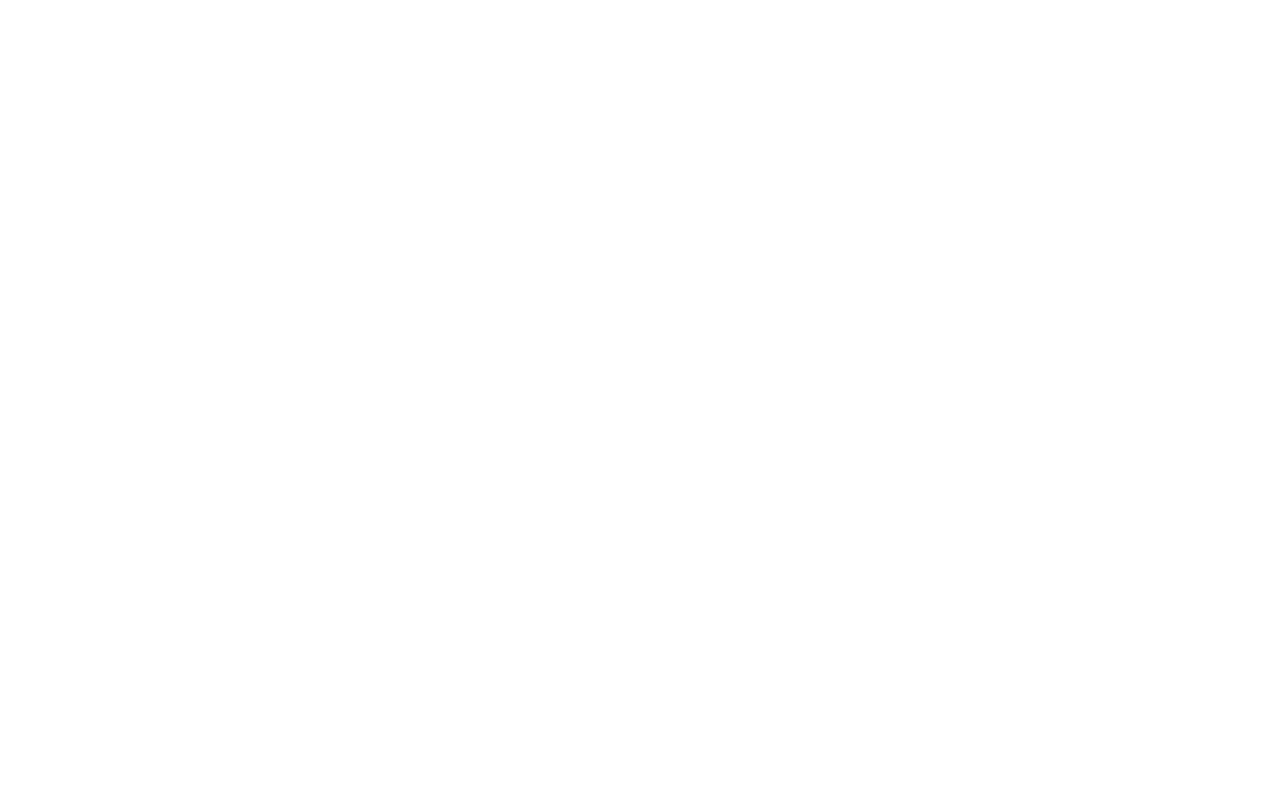
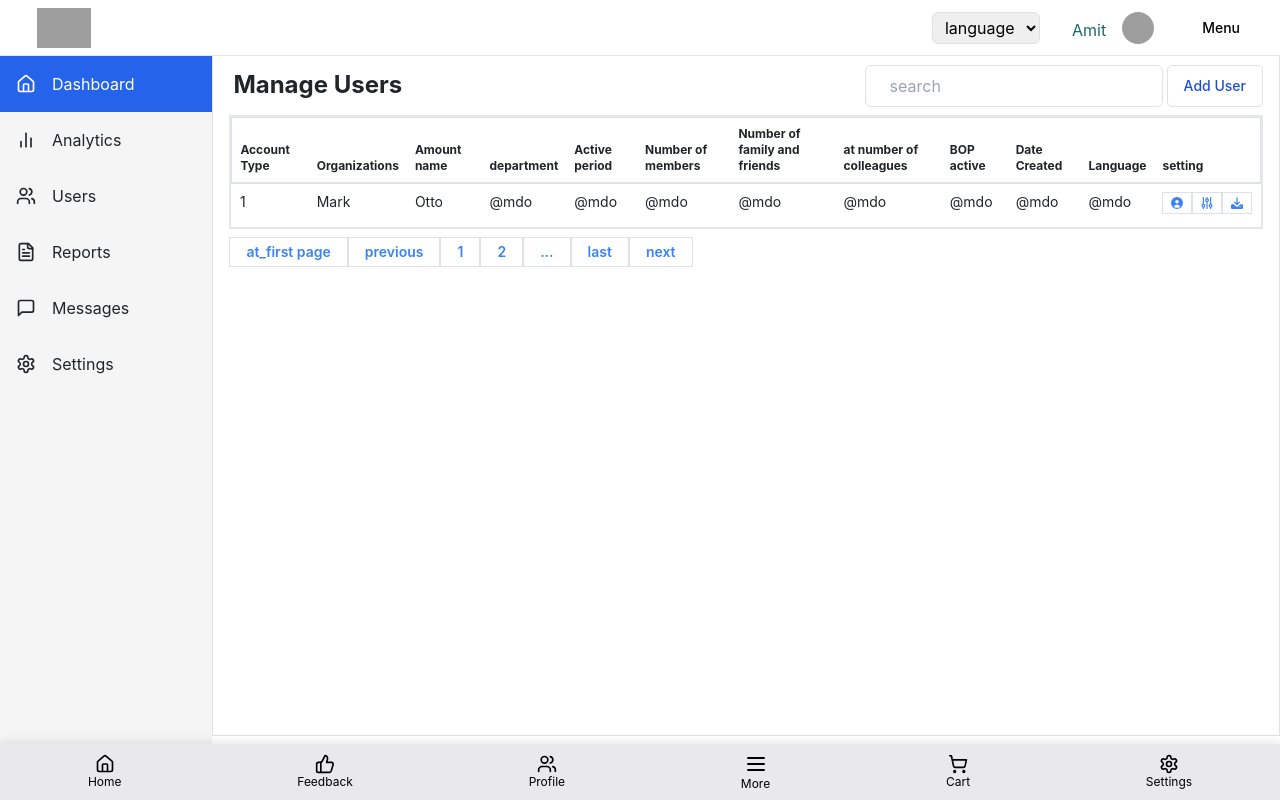
Before and after one commit to amitwe2code/lyvup-frontend, a React (Vite) app: page /patient in a window 1280 px wide. Before the commit this address had no page. Built offline with nearby package versions, Linux system fonts and the light colour scheme; grey boxes are pictures that could not be loaded.

Commit message:
design raj

```diff
--- a/src/App.jsx
+++ b/src/App.jsx
@@ -1,24 +1,26 @@
-import { Suspense } from 'react'
-import { BrowserRouter, Route, Routes } from 'react-router-dom'
-import LoginForm from './pages/common/login/LoginForm'
-import RegisterForm from './pages/common/login/RegisterForm'
-import ForgetPasswordForm from './pages/common/login/ForgetPasswordForm'
-import Dashboard from './pages/admin/Dashboard'
+import { Suspense } from "react";
+import { BrowserRouter, Route, Routes } from "react-router-dom";
+import LoginForm from "./pages/common/login/LoginForm";
+import RegisterForm from "./pages/common/login/RegisterForm";
+import ForgetPasswordForm from "./pages/common/login/ForgetPasswordForm";
+import Dashboard from "./pages/admin/Dashboard";
+import PatientPage from "./pages/common/Patient";
 // import User from './components/other/User'
 
 export default function App() {
   return (
     <Suspense fallback={<div>Loading...</div>}>
-            <div className='box-border '>
+      <div className="box-border ">
         <BrowserRouter>
           <Routes>
-                        <Route path='/' element={<LoginForm />} />
-                        <Route path='/sign' element={<RegisterForm />} />
-                        <Route path='/forget' element={<ForgetPasswordForm />} />
-                        <Route path='/dashboard' element={<Dashboard />} />
+            <Route path="/" element={<LoginForm />} />
+            <Route path="/sign" element={<RegisterForm />} />
+            <Route path="/forget" element={<ForgetPasswordForm />} />
+            <Route path="/dashboard" element={<Dashboard />} />
+            <Route path="/patient" element={<PatientPage />} />
           </Routes>
         </BrowserRouter>
       </div>
     </Suspense>
-    )
+  );
 }
--- /dev/null
+++ b/src/components/admin/Table.jsx
@@ -0,0 +1,171 @@
+import CustomButton from "../common/CustomButton";
+
+export default function MainTable() {
+  return (
+    <>
+      <div className="border-2 w-full overflow-auto">
+        <table className="table table-auto border-collapse m-0">
+          <thead className="bg-white-200">
+            <tr className="h-10 border">
+              <th className="text-xs p-2" scope="col">
+                Account Type{" "}
+              </th>
+              <th className="text-xs p-2" scope="col">
+                Organizations
+              </th>
+              <th className="text-xs p-2" scope="col">
+                Amount name
+              </th>
+              <th className="text-xs p-2" scope="col">
+                department
+              </th>
+              <th className="text-xs p-2" scope="col">
+                Active period{" "}
+              </th>
+              <th className="text-xs p-2" scope="col">
+                Number of members
+              </th>
+              <th className="text-xs p-2" scope="col">
+                Number of family and friends
+              </th>
+              <th className="text-xs p-2" scope="col">
+                at number of colleagues
+              </th>
+              <th className="text-xs p-2" scope="col">
+                BOP active
+              </th>
+              <th className="text-xs p-2" scope="col">
+                Date Created
+              </th>
+              <th className="text-xs p-2" scope="col">
+                Language
+              </th>
+              <th className="text-xs p-2" scope="col">
+                setting
+              </th>
+            </tr>
+          </thead>
+          <tbody className="">
+            <tr className="border-collapse">
+              <td className="text-sm p-2">1</td>
+              <td className="text-sm p-2">Mark</td>
+              <td className="text-sm p-2">Otto</td>
+              <td className="text-sm p-2">@mdo</td>
+              <td className="text-sm p-2">@mdo</td>
+              <td className="text-sm p-2">@mdo</td>
+              <td className="text-sm p-2">@mdo</td>
+              <td className="text-sm p-2">@mdo</td>
+              <td className="text-sm p-2">@mdo</td>
+              <td className="text-sm p-2">@mdo</td>
+              <td className="text-sm p-2">@mdo</td>
+              <td className="text-sm p-2">
+                <div className="inline-flex rounded-sm" role="group">
+                  <button
+                    type="button"
+                    className="px-2 py-1 text-sm border-2 border-blue-500 text-blue-500 hover:bg-blue-500 hover:text-white rounded-md font-semibold transition-all duration-300 ease-in-out focus:outline-none focus:ring-2 focus:ring-blue-500 focus:ring-opacity-50 disabled:bg-gray-400 disabled:cursor-not-allowed border   border-r-0 rounded-none text-center"
+                  >
+                    <svg
+                      className="w-3 h-3"
+                      aria-hidden="true"
+                      xmlns="http://www.w3.org/2000/svg"
+                      fill="currentColor"
+                      viewBox="0 0 20 20"
+                    >
+                      <path d="M10 0a10 10 0 1 0 10 10A10.011 10.011 0 0 0 10 0Zm0 5a3 3 0 1 1 0 6 3 3 0 0 1 0-6Zm0 13a8.949 8.949 0 0 1-4.951-1.488A3.987 3.987 0 0 1 9 13h2a3.987 3.987 0 0 1 3.951 3.512A8.949 8.949 0 0 1 10 18Z" />
+                    </svg>
+                  </button>
+                  <button
+                    type="button"
+                    className="px-2 py-1 text-sm border-2 border-blue-500 text-blue-500 hover:bg-blue-500 hover:text-white rounded-md font-semibold transition-all duration-300 ease-in-out focus:outline-none focus:ring-2 focus:ring-blue-500 focus:ring-opacity-50 disabled:bg-gray-400 disabled:cursor-not-allowed border   border-r-0 rounded-none text-center"
+                  >
+                    <svg
+                      className="w-3 h-3"
+                      aria-hidden="true"
+                      xmlns="http://www.w3.org/2000/svg"
+                      fill="none"
+                      viewBox="0 0 20 20"
+                    >
+                      <path
+                        stroke="currentColor"
+                        strokeLinecap="round"
+                        strokeLinejoin="round"
+                        strokeWidth="2"
+                        d="M4 12.25V1m0 11.25a2.25 2.25 0 0 0 0 4.5m0-4.5a2.25 2.25 0 0 1 0 4.5M4 19v-2.25m6-13.5V1m0 2.25a2.25 2.25 0 0 0 0 4.5m0-4.5a2.25 2.25 0 0 1 0 4.5M10 19V7.75m6 4.5V1m0 11.25a2.25 2.25 0 1 0 0 4.5 2.25 2.25 0 0 0 0-4.5ZM16 19v-2"
+                      />
+                    </svg>
+                  </button>
+                  <button
+                    type="button"
+                    className="px-2 py-1 text-sm border-2 border-blue-500 text-blue-500 hover:bg-blue-500 hover:text-white rounded-md font-semibold transition-all duration-300 ease-in-out focus:outline-none focus:ring-2 focus:ring-blue-500 focus:ring-opacity-50 disabled:bg-gray-400 disabled:cursor-not-allowed border   border-r-0 rounded-none text-center"
+                  >
+                    <svg
+                      className="w-3 h-3"
+                      aria-hidden="true"
+                      xmlns="http://www.w3.org/2000/svg"
+                      fill="currentColor"
+                      viewBox="0 0 20 20"
+                    >
+                      <path d="M14.707 7.793a1 1 0 0 0-1.414 0L11 10.086V1.5a1 1 0 0 0-2 0v8.586L6.707 7.793a1 1 0 1 0-1.414 1.414l4 4a1 1 0 0 0 1.416 0l4-4a1 1 0 0 0-.002-1.414Z" />
+                      <path d="M18 12h-2.55l-2.975 2.975a3.5 3.5 0 0 1-4.95 0L4.55 12H2a2 2 0 0 0-2 2v4a2 2 0 0 0 2 2h16a2 2 0 0 0 2-2v-4a2 2 0 0 0-2-2Zm-3 5a1 1 0 1 1 0-2 1 1 0 0 1 0 2Z" />
+                    </svg>
+                  </button>
+                </div>
+              </td>
+            </tr>
+          </tbody>
+        </table>
+      </div>
+      <div className="flex justify-start my-2">
+        <CustomButton
+          variant="outline"
+          size="small"
+          className="rounded-none border px-3  "
+        >
+          at_first page
+        </CustomButton>
+        <CustomButton
+          variant="outline"
+          size="small"
+          className="rounded-none border px-3  "
+        >
+          previous
+        </CustomButton>
+        <CustomButton
+          variant="outline"
+          size="small"
+          className="rounded-none border px-3  "
+        >
+          1
+        </CustomButton>
+        <CustomButton
+          variant="outline"
+          size="small"
+          className="rounded-none border px-3  "
+        >
+          2
+        </CustomButton>
+        <CustomButton
+          variant="outline"
+          size="small"
+          className="rounded-none border px-3  "
+        >
+          ...
+        </CustomButton>
+        <CustomButton
+          variant="outline"
+          size="small"
+          className="rounded-none border px-3  "
+        >
+          last
+        </CustomButton>
+        <CustomButton
+          variant="outline"
+          size="small"
+          className="rounded-none border px-3  "
+        >
+          next
+        </CustomButton>
+      </div>
+    </>
+  );
+}
--- a/src/components/admin/TeamTable.jsx
+++ b/src/components/admin/TeamTable.jsx
@@ -4,7 +4,7 @@
 export default function TeamTable() {
   return (
     <>
-      <div className="  border-2 w-full overflow-auto ">
+      <div className="border-2 w-full overflow-auto ">
         <table className="table table-auto border-collapse">
           <thead className="bg-gray-100">
             <tr className="h-10">
--- /dev/null
+++ b/src/pages/common/Patient.jsx
@@ -0,0 +1,38 @@
+import MainTable from "../../components/admin/table";
+import TopBar from "../../components/admin/TobBar";
+import BottomNavbar from "../../components/user/BottomNavbar";
+
+export default function PatientPage() {
+  return (
+    <div className="flex ">
+      <TopBar />
+      <BottomNavbar />
+      <div className="mt-12 mb-14 h-[calc(100vh-112px)] overflow-auto w-full border p-3 ">
+        <div className="flex w-full flex-col md:flex-row justify-between mb-1">
+          <div className="w-1/2">
+            <h3 className="text-2xl p-1 font-bold">Manage Users</h3>
+          </div>
+          <div className="w-1/2 text-right">
+            <input
+              type="text"
+              placeholder="search"
+              className="custom-input px-4 py-2 focus:outline-none focus:ring-2 focus:ring-blue-500 focus:ring-opacity-50 disabled:bg-gray-400 disabled:cursor-not-allowed border mx-1 rounded-md "
+              value=""
+            />
+
+            <button
+              type="button"
+              className="text-blue-700 hover:text-white border border-blue-700 align-top hover:bg-blue-800 focus:ring-4 focus:outline-none focus:ring-blue-300 font-medium rounded-lg text-sm px-3 py-2.5 text-center dark:border-blue-500 dark:text-blue-500 dark:hover:text-white dark:hover:bg-blue-500 dark:focus:ring-blue-800"
+            >
+              Add User
+            </button>
+          </div>
+        </div>
+
+        <div className="py-1">
+          <MainTable />
+        </div>
+      </div>
+    </div>
+  );
+}
--- a/src/pages/common/login/LoginForm.jsx
+++ b/src/pages/common/login/LoginForm.jsx
@@ -73,7 +73,7 @@
   return (
     <div className="flex justify-center items-center p-4 min-h-screen bg-gray-100">
       <div className="bg-white shadow-md rounded-lg p-8 w-full max-w-md">
-        <div className="logo   text-center flex justify-center items-center">
+        <div className="logo text-center flex justify-center items-center">
           <img
             src="https://lyvup.com/hs-fs/hubfs/Tekengebied%201%20(2).jpg?width=211&height=149&name=Tekengebied%201%20(2).jpg"
             alt="Lyvup Logo"
```
Lines whose indentation alone changed are shown as unchanged.
